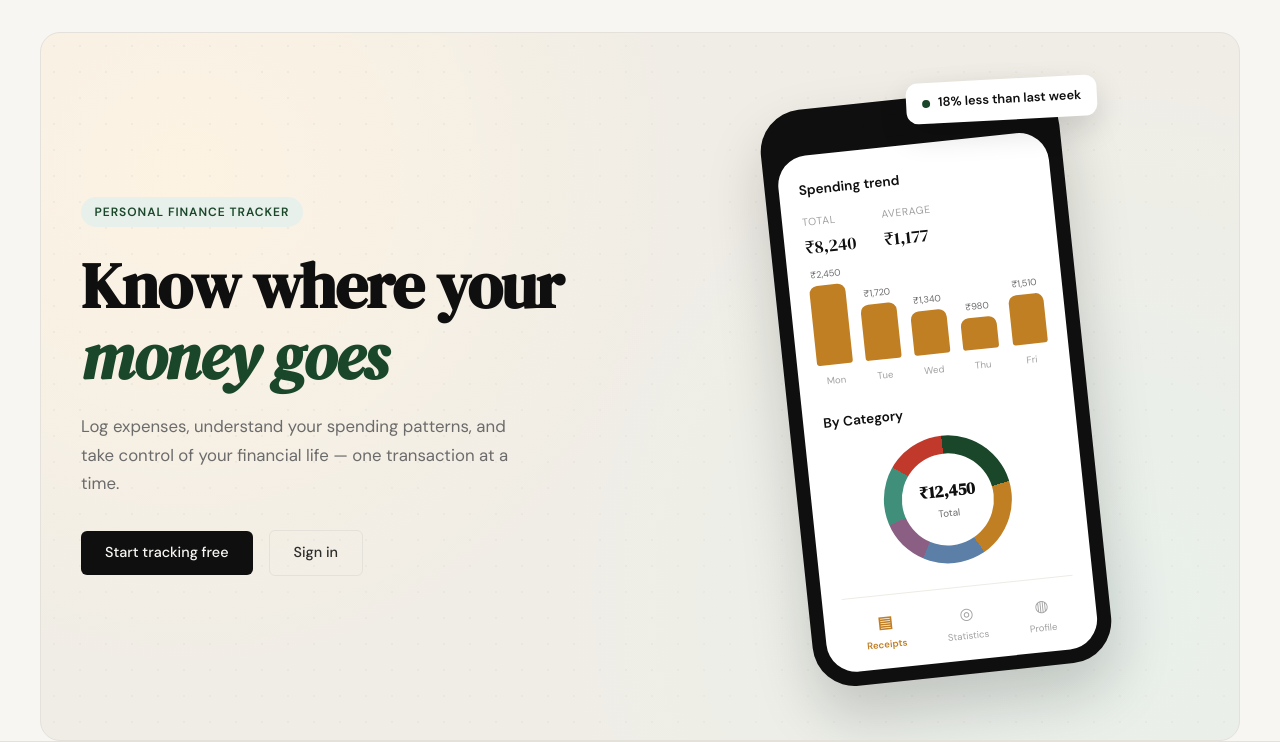
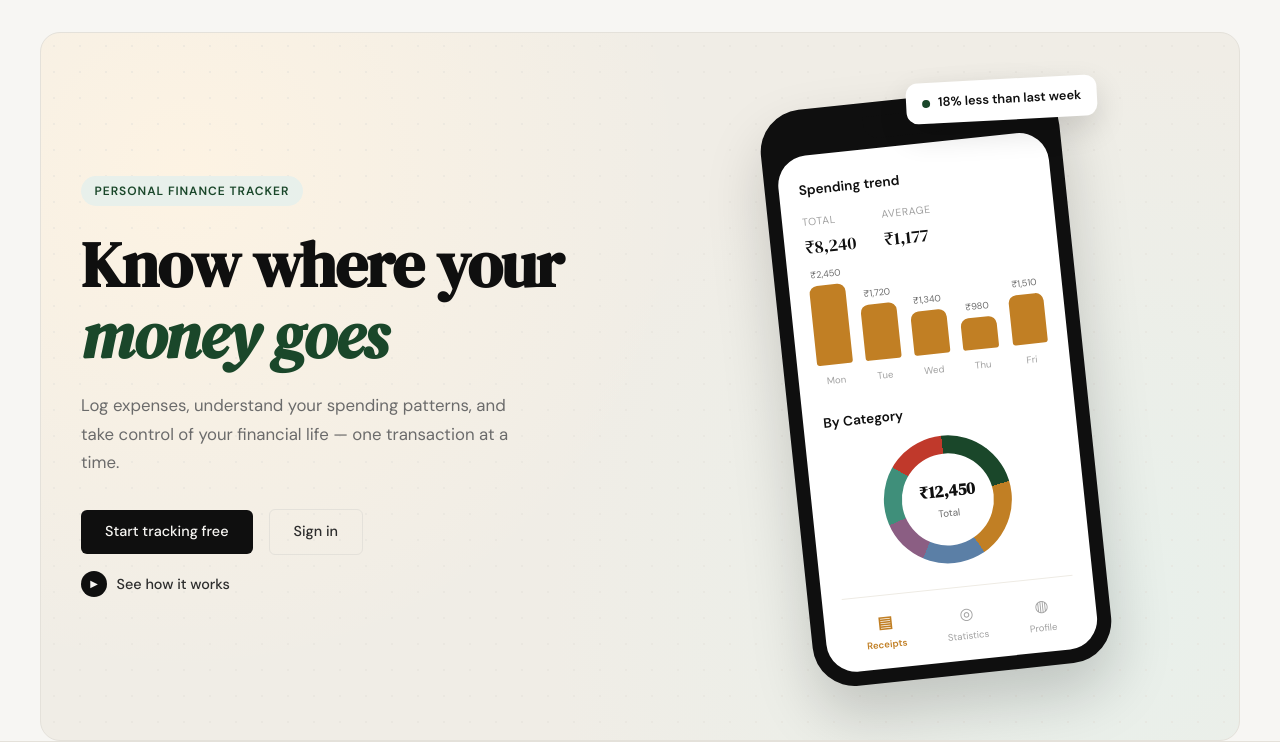
Before and after one commit to rvranjan-codeSpace/expense-tracker, a Flask app: page / in a window 1280 px wide. Shown: the part 61-803 px from the top of the page. Run offline with Flask 3, Linux system fonts and the light colour scheme.

Commit message:
Adding how it works

```diff
--- a/static/css/landing.css
+++ b/static/css/landing.css
@@ -250,3 +250,101 @@
         margin: 0.5rem auto 0;
     }
 }
+
+/* ------------------------------------------------------------------ */
+/* "See how it works" trigger + video modal                            */
+/* ------------------------------------------------------------------ */
+
+.hero-video-trigger {
+    display: inline-flex;
+    align-items: center;
+    gap: 0.6rem;
+    background: none;
+    border: none;
+    padding: 1rem 0 0;
+    font-family: var(--font-body);
+    font-size: 0.9rem;
+    font-weight: 500;
+    color: var(--ink-soft);
+    cursor: pointer;
+    transition: color 0.2s;
+}
+
+.hero-video-trigger:hover { color: var(--accent); }
+
+.hero-video-trigger-icon {
+    display: inline-flex;
+    align-items: center;
+    justify-content: center;
+    width: 26px;
+    height: 26px;
+    border-radius: 50%;
+    background: var(--ink);
+    color: var(--paper);
+    font-size: 0.62rem;
+    transition: background 0.2s;
+}
+
+.hero-video-trigger:hover .hero-video-trigger-icon { background: var(--accent); }
+
+.video-modal-overlay {
+    display: none;
+    position: fixed;
+    inset: 0;
+    background: rgba(15, 15, 15, 0.75);
+    z-index: 1000;
+    align-items: center;
+    justify-content: center;
+    padding: 1.5rem;
+}
+
+.video-modal-overlay.open { display: flex; }
+
+.video-modal {
+    position: relative;
+    width: 100%;
+    max-width: 800px;
+}
+
+.video-modal-close {
+    position: absolute;
+    top: -44px;
+    right: 0;
+    background: var(--paper-card);
+    color: var(--ink);
+    border: none;
+    width: 34px;
+    height: 34px;
+    border-radius: 50%;
+    font-size: 1.2rem;
+    line-height: 1;
+    cursor: pointer;
+    display: flex;
+    align-items: center;
+    justify-content: center;
+    box-shadow: 0 4px 14px rgba(0,0,0,0.2);
+    transition: background 0.2s, color 0.2s;
+}
+
+.video-modal-close:hover { background: var(--accent-light); color: var(--accent); }
+
+.video-modal-frame {
+    position: relative;
+    width: 100%;
+    padding-top: 56.25%;
+    border-radius: var(--radius-md);
+    overflow: hidden;
+    box-shadow: 0 20px 60px rgba(0,0,0,0.35);
+}
+
+.video-modal-frame iframe {
+    position: absolute;
+    inset: 0;
+    width: 100%;
+    height: 100%;
+    border: 0;
+}
+
+@media (max-width: 600px) {
+    .video-modal-close { top: -40px; }
+}
--- a/templates/landing.html
+++ b/templates/landing.html
@@ -24,6 +24,9 @@
             <a href="{{ url_for('register') }}" class="btn-primary">Start tracking free</a>
             <a href="{{ url_for('login') }}" class="btn-ghost">Sign in</a>
         </div>
+        <button type="button" class="hero-video-trigger" id="howItWorksBtn" aria-haspopup="dialog">
+            <span class="hero-video-trigger-icon">▶</span> See how it works
+        </button>
     </div>
     <div class="hero-visual">
         <div class="phone-mockup">
@@ -111,4 +114,54 @@
     </div>
 </section>
 
+<div class="video-modal-overlay" id="videoModalOverlay">
+    <div class="video-modal" role="dialog" aria-modal="true" aria-label="Product demo video">
+        <button type="button" class="video-modal-close" id="videoModalClose" aria-label="Close video">&times;</button>
+        <div class="video-modal-frame">
+            <iframe id="videoModalIframe"
+                    src=""
+                    title="Spendly demo video"
+                    frameborder="0"
+                    allow="autoplay; encrypted-media"
+                    allowfullscreen></iframe>
+        </div>
+    </div>
+</div>
+
 {% endblock %}
+
+{% block scripts %}
+<script>
+(function () {
+    var YOUTUBE_EMBED_URL = "https://www.youtube.com/embed/jNQXAC9IVRw"; // placeholder — replace with real video ID
+
+    var trigger = document.getElementById('howItWorksBtn');
+    var overlay = document.getElementById('videoModalOverlay');
+    var closeBtn = document.getElementById('videoModalClose');
+    var iframe = document.getElementById('videoModalIframe');
+
+    function openModal() {
+        iframe.src = YOUTUBE_EMBED_URL + '?autoplay=1&rel=0';
+        overlay.classList.add('open');
+        document.body.style.overflow = 'hidden';
+    }
+
+    function closeModal() {
+        overlay.classList.remove('open');
+        iframe.src = '';
+        document.body.style.overflow = '';
+    }
+
+    trigger.addEventListener('click', openModal);
+    closeBtn.addEventListener('click', closeModal);
+
+    overlay.addEventListener('click', function (e) {
+        if (e.target === overlay) closeModal();
+    });
+
+    document.addEventListener('keydown', function (e) {
+        if (e.key === 'Escape' && overlay.classList.contains('open')) closeModal();
+    });
+})();
+</script>
+{% endblock %}
```
